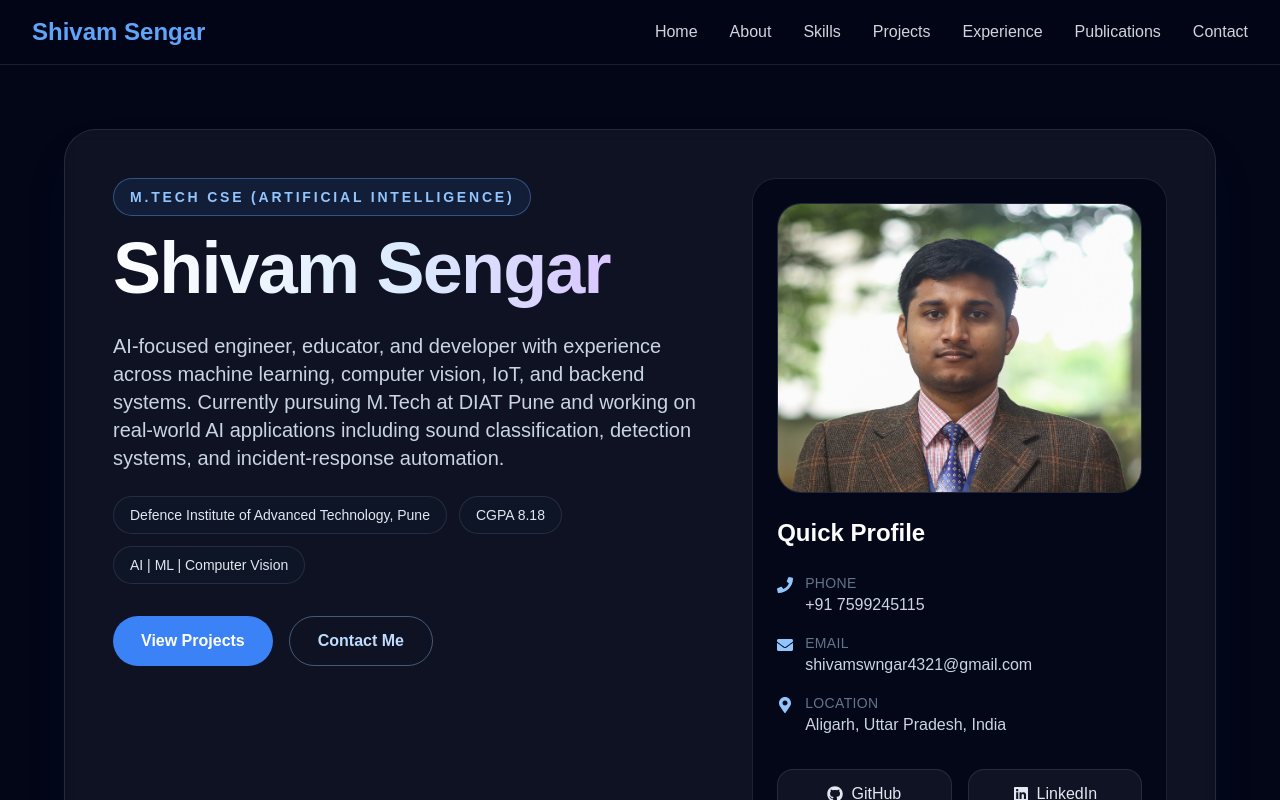
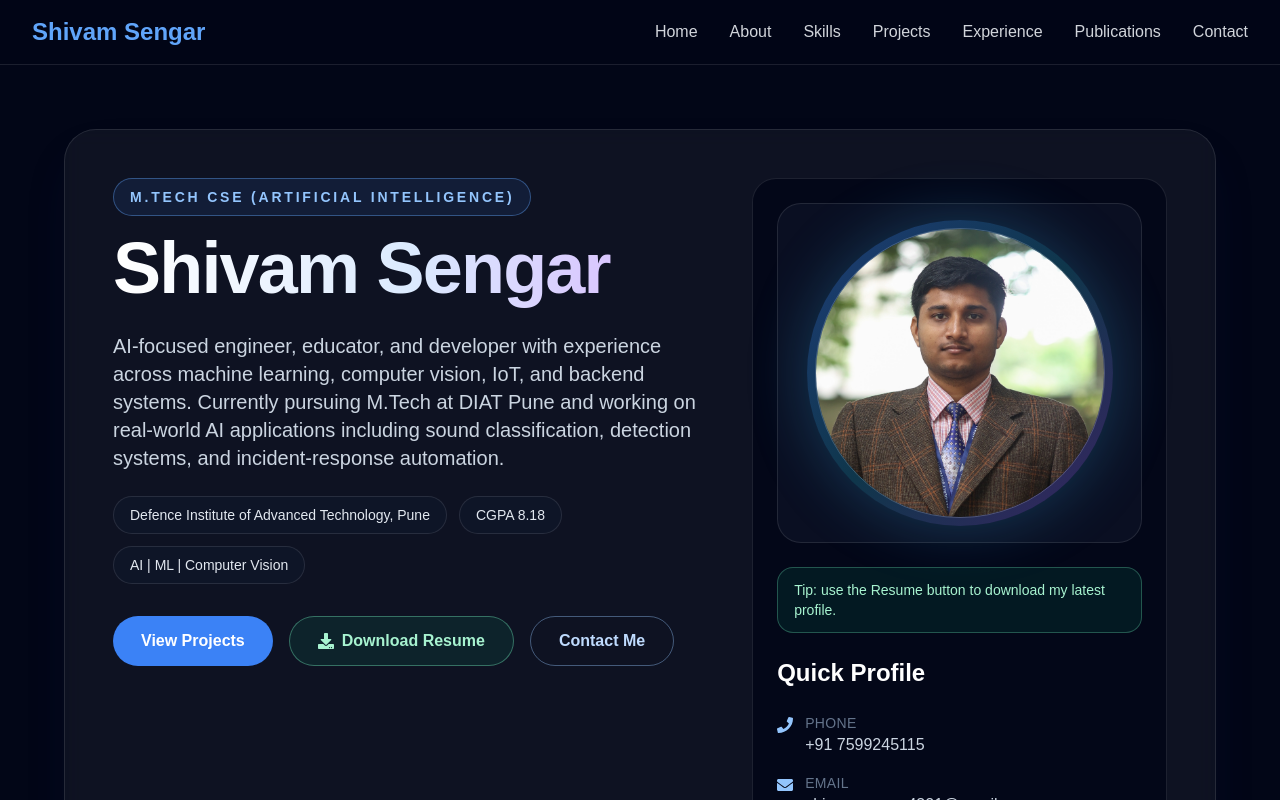
Before and after one commit to shivamsengar135/portfolio-website, a React (Vite) app: page / in a window 1280 px wide. Shown: the top 800 px of the page. Built offline with nearby package versions, Linux system fonts and the light colour scheme.

Commit message:
Enhance hero design and add downloadable resume

```diff
--- a/src/pages/Hero.tsx
+++ b/src/pages/Hero.tsx
@@ -1,7 +1,9 @@
 import profilePhoto from '../assets/photo.jpg'
-import { FaEnvelope, FaGithub, FaLinkedin, FaMapMarkerAlt, FaPhone } from 'react-icons/fa'
+import { FaDownload, FaEnvelope, FaGithub, FaLinkedin, FaMapMarkerAlt, FaPhone } from 'react-icons/fa'
 
 export default function Hero() {
+  const resumeUrl = `${import.meta.env.BASE_URL}Shivam_Sengar_Resume.txt`
+
   return (
     <section className="flex min-h-[calc(100vh-4rem)] items-center justify-center px-4 py-16">
       <div className="w-full max-w-6xl">
@@ -39,6 +41,13 @@ export default function Hero() {
                 View Projects
               </a>
               <a
+                href={resumeUrl}
+                download
+                className="inline-flex items-center justify-center gap-2 rounded-full border border-emerald-300/40 bg-emerald-500/10 px-7 py-3 font-semibold text-emerald-200 transition hover:bg-emerald-500/20"
+              >
+                <FaDownload /> Download Resume
+              </a>
+              <a
                 href="#contact"
                 className="inline-flex items-center justify-center rounded-full border border-blue-300/40 px-7 py-3 font-semibold text-blue-200 transition hover:bg-blue-500/10"
               >
@@ -48,12 +57,19 @@ export default function Hero() {
           </div>
 
           <div className="rounded-[1.5rem] border border-white/10 bg-slate-950/80 p-6">
-            <div className="mb-6 overflow-hidden rounded-[1.5rem] border border-white/10 bg-slate-900/60">
-              <img
-                src={profilePhoto}
-                alt="Portrait of Shivam Sengar"
-                className="h-72 w-full object-cover object-top"
-              />
+            <div className="mb-6 rounded-[1.5rem] border border-white/10 bg-slate-900/60 p-4">
+              <div className="mx-auto w-fit rounded-full bg-gradient-to-br from-blue-500/40 via-cyan-400/20 to-purple-500/30 p-2 shadow-[0_0_60px_rgba(56,189,248,0.25)]">
+                <div className="overflow-hidden rounded-full border border-white/20">
+                  <img
+                    src={profilePhoto}
+                    alt="Portrait of Shivam Sengar"
+                    className="h-64 w-64 object-cover object-top md:h-72 md:w-72"
+                  />
+                </div>
+              </div>
+            </div>
+            <div className="mb-6 overflow-hidden rounded-2xl border border-emerald-300/30 bg-emerald-500/10 px-4 py-3 text-sm text-emerald-200">
+              Tip: use the Resume button to download my latest profile.
             </div>
             <h2 className="mb-6 text-2xl font-bold text-white">Quick Profile</h2>
             <div className="space-y-4 text-slate-300">
--- a/src/pages/Projects.tsx
+++ b/src/pages/Projects.tsx
@@ -57,23 +57,31 @@ export default function Projects() {
           {projects.map((project, index) => (
             <article
               key={project.title}
-              className="overflow-hidden rounded-[1.75rem] border border-white/10 bg-white/5"
+              className="group relative overflow-hidden rounded-[1.75rem] border border-white/10 bg-white/5 transition duration-300 hover:-translate-y-1 hover:border-cyan-300/40 hover:bg-white/10"
             >
-              <div className="bg-gradient-to-br from-blue-500 via-cyan-400 to-purple-500 p-6">
-                <p className="text-sm font-semibold uppercase tracking-[0.25em] text-slate-950/80">Project {index + 1}</p>
-                <h3 className="mt-3 text-2xl font-bold text-white">{project.title}</h3>
-                <p className="mt-2 text-sm text-blue-50">{project.subtitle}</p>
-                <p className="mt-4 inline-flex rounded-full bg-slate-950/30 px-3 py-1 text-sm text-white">
-                  {project.period}
-                </p>
+              <div className="pointer-events-none absolute inset-0 opacity-0 transition duration-300 group-hover:opacity-100 bg-[radial-gradient(circle_at_top_right,_rgba(34,211,238,0.18),_transparent_45%)]" />
+              <div className="relative border-b border-white/10 bg-gradient-to-br from-slate-900 via-blue-950/60 to-purple-950/50 p-6">
+                <div className="mb-4 flex items-center justify-between">
+                  <p className="rounded-full border border-cyan-300/30 bg-cyan-400/10 px-3 py-1 text-xs font-semibold uppercase tracking-[0.2em] text-cyan-200">
+                    Project {index + 1}
+                  </p>
+                  <p className="rounded-full border border-white/20 bg-slate-950/50 px-3 py-1 text-xs font-semibold text-slate-200">
+                    {project.period}
+                  </p>
+                </div>
+                <h3 className="text-2xl font-bold text-white">{project.title}</h3>
+                <p className="mt-2 text-sm text-slate-300">{project.subtitle}</p>
               </div>
 
-              <div className="p-6">
+              <div className="relative p-6">
                 <p className="mb-5 leading-7 text-slate-300">{project.description}</p>
 
                 <ul className="mb-6 space-y-3 text-sm leading-6 text-slate-400">
                   {project.points.map((point) => (
-                    <li key={point} className="rounded-2xl border border-white/10 bg-slate-950/70 px-4 py-3">
+                    <li
+                      key={point}
+                      className="rounded-2xl border border-white/10 bg-slate-950/70 px-4 py-3 transition group-hover:border-cyan-300/20"
+                    >
                       {point}
                     </li>
                   ))}
@@ -83,7 +91,7 @@ export default function Projects() {
                   {project.tags.map((tag) => (
                     <span
                       key={tag}
-                      className="rounded-full border border-blue-400/30 bg-blue-500/10 px-3 py-1 text-xs font-semibold text-blue-100"
+                      className="rounded-full border border-cyan-300/30 bg-cyan-400/10 px-3 py-1 text-xs font-semibold text-cyan-100"
                     >
                       {tag}
                     </span>
```
Also changed, not shown: public/Shivam_Sengar_Resume.txt (added).
